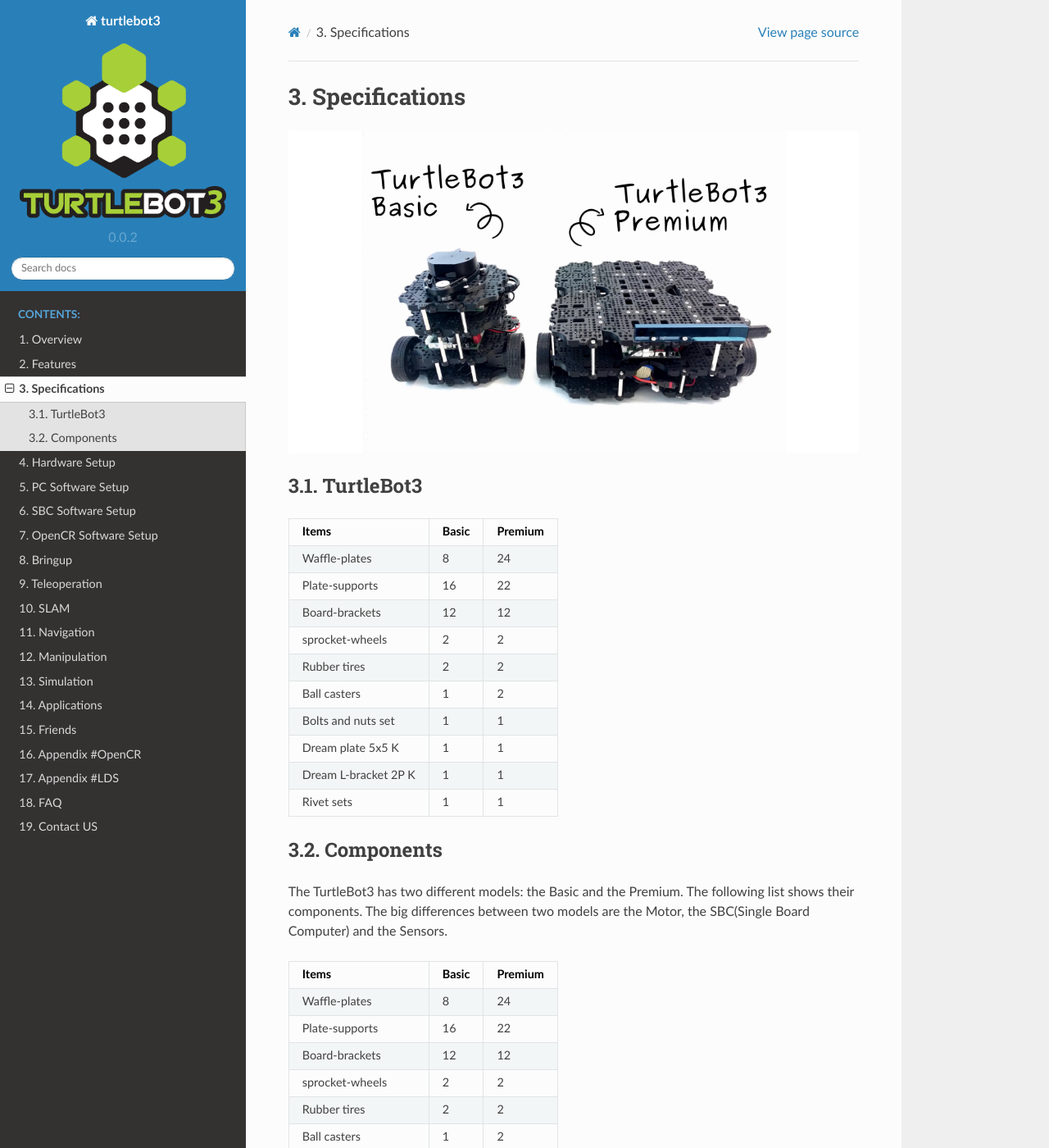
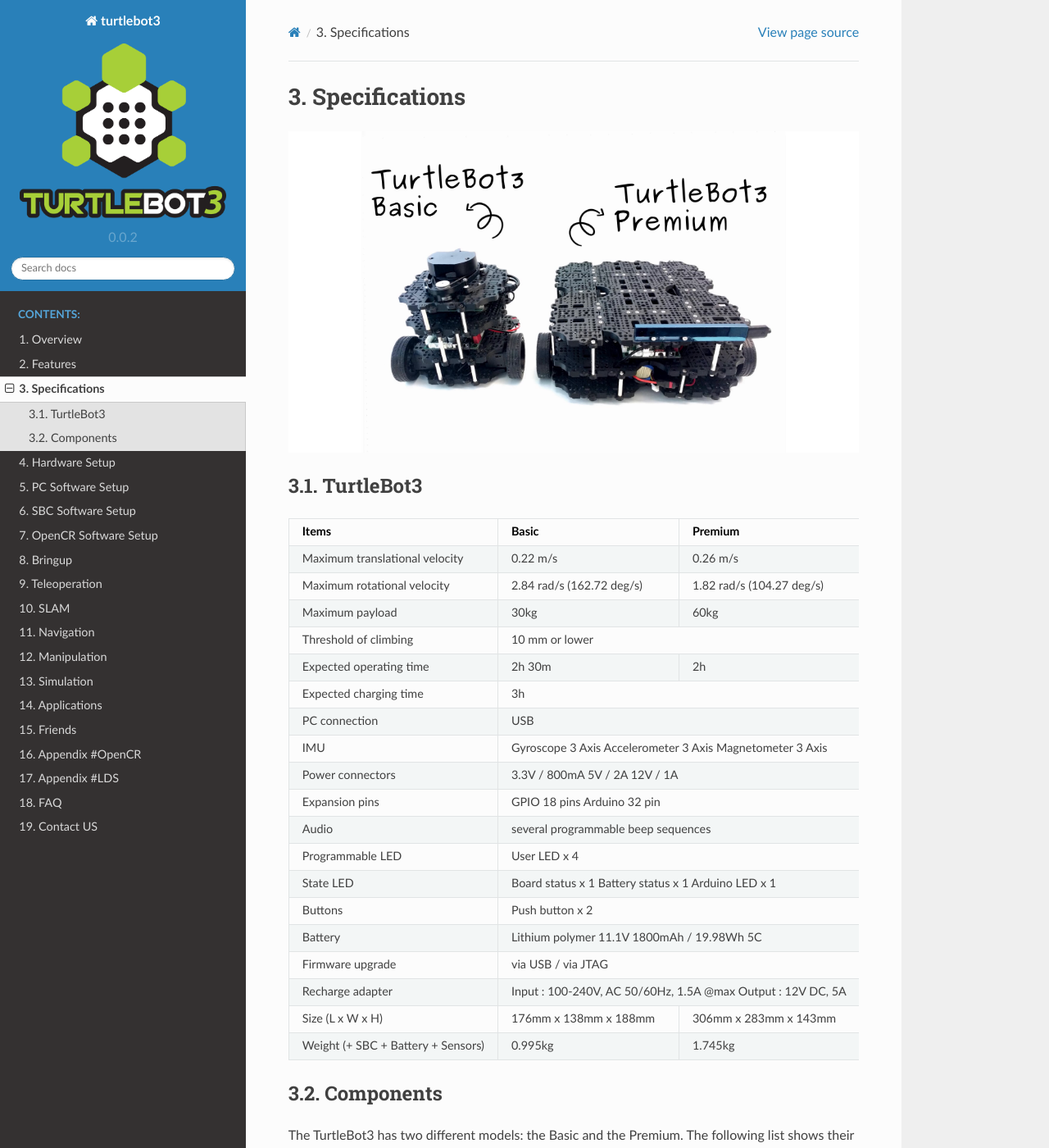
Before and after one commit to shivharis/turtlebot3_wiki, a Sphinx documentation site: the page built from docs/source/specifications.rst, in a window 1280 px wide and 1400 px high. Shown: the whole window at 82% size. Built offline with Sphinx 7.4.7 and the Read the Docs theme 2.0.0, drawn with Linux system fonts in a browser that asks for light colours.

Commit message:
specifications-table modified

```diff
--- a/docs/source/specifications.rst
+++ b/docs/source/specifications.rst
@@ -6,29 +6,55 @@
 TurtleBot3
 --------------
 
-+--------------------------+--------+---------+
-| Items                    | Basic  | Premium |
-+==========================+========+=========+
-| Waffle-plates            | 8      | 24      |
-+--------------------------+--------+---------+
-| Plate-supports           | 16     | 22      |
-+--------------------------+--------+---------+
-| Board-brackets           | 12     | 12      |
-+--------------------------+--------+---------+
-| sprocket-wheels          | 2      | 2       |
-+--------------------------+--------+---------+
-| Rubber tires             | 2      | 2       |
-+--------------------------+--------+---------+
-| Ball casters             | 1      | 2       |
-+--------------------------+--------+---------+
-| Bolts and nuts set       | 1      | 1       |
-+--------------------------+--------+---------+
-| Dream plate 5x5 K        | 1      | 1       |
-+--------------------------+--------+---------+
-| Dream L-bracket 2P K     | 1      | 1       |
-+--------------------------+--------+---------+
-| Rivet sets               | 1      | 1       |
-+--------------------------+--------+---------+
++------------------------------------+---------------------------+---------------------------+
+| Items                              | Basic                     | Premium                   |
++====================================+===========================+===========================+
+| Maximum translational velocity     | 0.22 m/s                  | 0.26 m/s                  |
++------------------------------------+---------------------------+---------------------------+
+| Maximum rotational velocity        | 2.84 rad/s (162.72 deg/s) | 1.82 rad/s (104.27 deg/s) |
++------------------------------------+---------------------------+---------------------------+
+| Maximum payload                    | 30kg                      | 60kg                      |
++------------------------------------+---------------------------+---------------------------+
+| Threshold of climbing              | 10 mm or lower                                        |
++------------------------------------+---------------------------+---------------------------+
+| Expected operating time            | 2h 30m                    | 2h                        |
++------------------------------------+---------------------------+---------------------------+
+| Expected charging time             | 3h                                                    |
++------------------------------------+-------------------------------------------------------+
+| PC connection                      | USB                                                   |
++------------------------------------+-------------------------------------------------------+
+|                                    | Gyroscope 3 Axis                                      |
+| IMU                                | Accelerometer 3 Axis                                  |
+|                                    | Magnetometer 3 Axis                                   |
++------------------------------------+-------------------------------------------------------+
+|                                    | 3.3V / 800mA                                          |
+| Power connectors                   | 5V / 2A                                               |
+|                                    | 12V / 1A                                              |
++------------------------------------+-------------------------------------------------------+
+| Expansion pins                     | GPIO 18 pins                                          |
+|                                    | Arduino 32 pin                                        |
++------------------------------------+-------------------------------------------------------+
+| Audio                              | several programmable beep sequences                   |
++------------------------------------+-------------------------------------------------------+
+| Programmable LED                   | User LED x 4                                          |
++------------------------------------+-------------------------------------------------------+
+|                                    | Board status x 1                                      |
+| State LED                          | Battery status x 1                                    |
+|                                    | Arduino LED x 1                                       |
++------------------------------------+-------------------------------------------------------+
+| Buttons                            | Push button x 2                                       |
++------------------------------------+-------------------------------------------------------+
+| Battery                            | Lithium polymer 11.1V 1800mAh / 19.98Wh 5C            |
++------------------------------------+-------------------------------------------------------+
+| Firmware upgrade                   | via USB / via JTAG                                    |
++------------------------------------+-------------------------------------------------------+
+| Recharge adapter                   | Input : 100-240V, AC 50/60Hz, 1.5A @max               |
+|                                    | Output : 12V DC, 5A                                   |
++------------------------------------+---------------------------+---------------------------+
+| Size (L x W x H)                   | 176mm x 138mm x 188mm     | 306mm x 283mm x 143mm     |
++------------------------------------+---------------------------+---------------------------+
+| Weight (+ SBC + Battery + Sensors) | 0.995kg                   | 1.745kg                   |
++------------------------------------+---------------------------+---------------------------+
 
 
 Components
```
